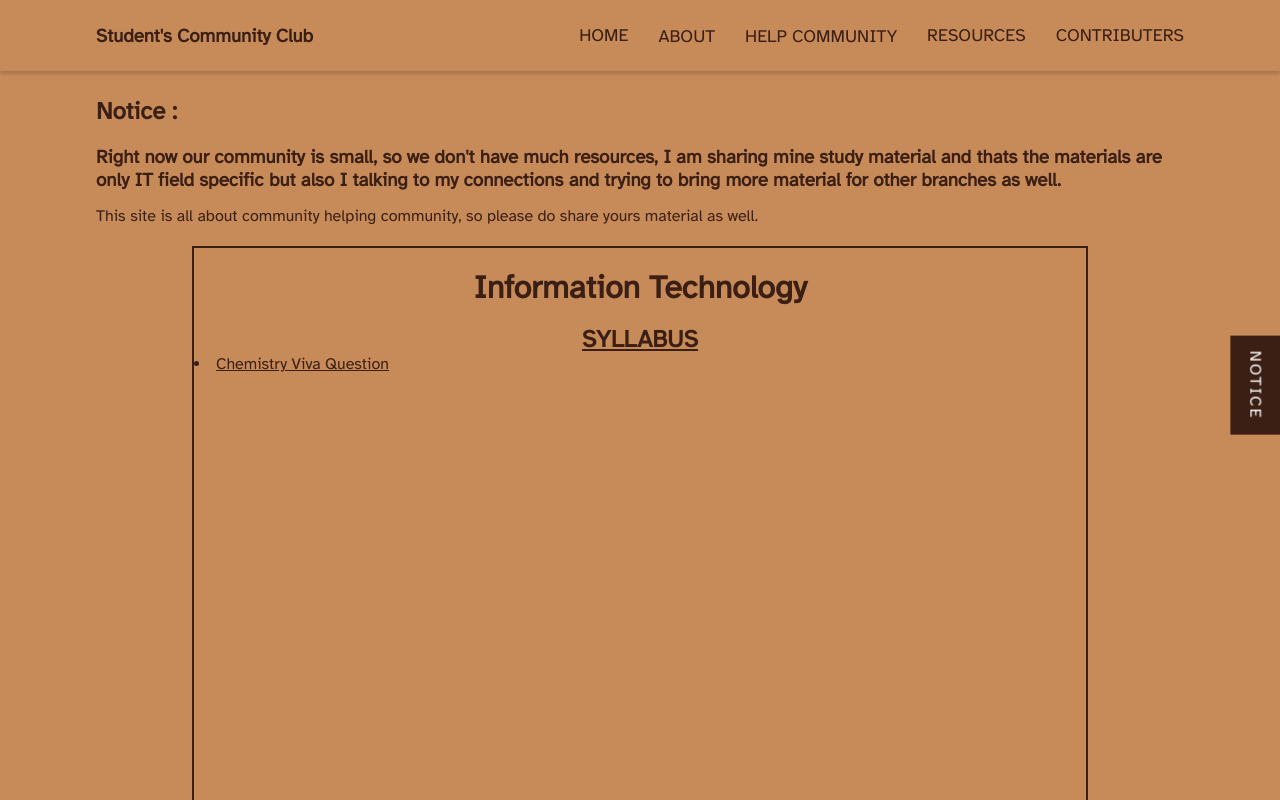
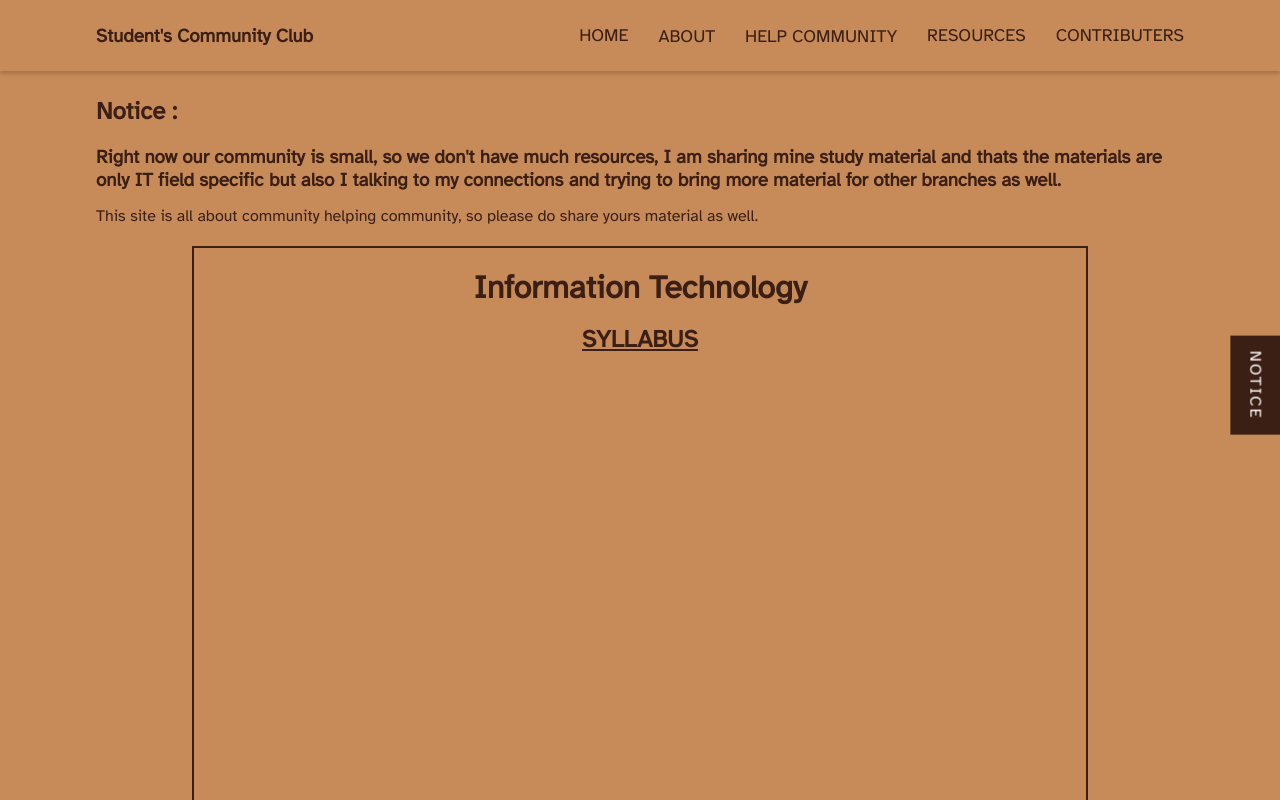
Before and after one commit to tier3guy/Student-Community-Club, a React (Create React App) app: page /resources in a window 1280 px wide. Shown: the top 800 px of the page. Built offline with nearby package versions, Linux system fonts and the light colour scheme.

Commit message:
restoring gh

```diff
--- a/src/Components/IT.jsx
+++ b/src/Components/IT.jsx
@@ -3,11 +3,6 @@ export default function IT(){
     <>
       <h1 style = {{textAlign: "center"}}>Information Technology</h1>
       <h2 className = "syllabus_link"> <a rel = "noreferrer" href = "https://www.nit.ac.in/pdf/it-ug-18.pdf" target = "_blank"> SYLLABUS </a> </h2>
-
-      <li><a rel = "noreferrer" href = "https://docs.google.com/document/d/1gcxwpSP-1dkTBT0x9jk3lI4u-wuFuX-j/edit" target = "_blank">Chemistry Viva Question</a></li>
-      <div>
-
-      </div>
     </>
   );
 }
```
Also changed, not shown: package.json (+1 -7 lines).
